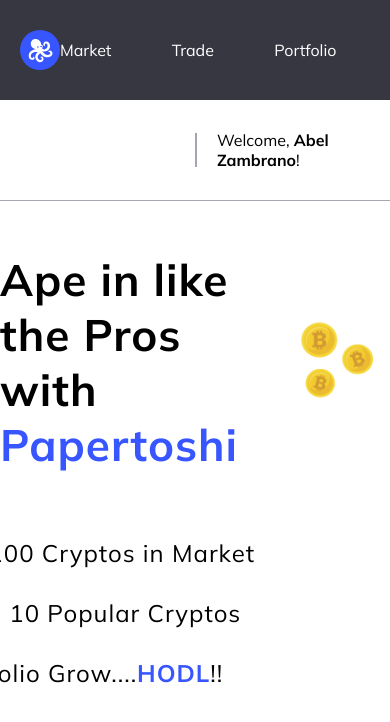
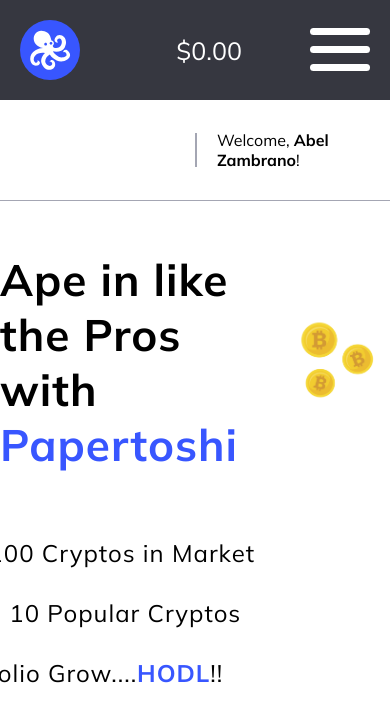
Before and after one commit to Abel-Zambrano/papertoshi, a Next.js app: page / in a window 390 px wide. Shown: the top 722 px of the page. Built offline with nearby package versions, Linux system fonts and the light colour scheme.

Commit message:
add mobile menu button

```diff
--- a/actions/index.js
+++ b/actions/index.js
@@ -171,3 +171,28 @@ export const loadCoins = (coins) => {
     });
   };
 };
+
+// mobileMenu
+export const toggleMenu = () => {
+  return (dispatch) => {
+    dispatch({
+      type: "TOGGLE_MENU",
+    });
+  };
+};
+
+export const openMenu = () => {
+  return (dispatch) => {
+    dispatch({
+      type: "OPEN_MENU",
+    });
+  };
+};
+
+export const closeMenu = () => {
+  return (dispatch) => {
+    dispatch({
+      type: "CLOSE_MENU",
+    });
+  };
+};
--- a/components/Assets.tsx
+++ b/components/Assets.tsx
@@ -26,17 +26,33 @@ const Wrapper = styled.div`
   .icon {
     margin-left: 30px;
   }
+
+  .heading-tablet {
+    @media ${device.tablet} {
+      display: none;
+    }
+  }
 `;
 
 const Cash = styled.p`
   color: var(--white);
   margin-left: 12px;
+  @media ${device.tablet} {
+    margin-left: 0;
+    font-size: 2.5rem;
+  }
 `;
 
 const Total = styled.p`
   font-size: 1rem;
   margin-left: 12px;
   padding-top: 5px;
+
+  .heading-tablet {
+    @media ${device.tablet} {
+      display: none;
+    }
+  }
 `;
 
 type AssetsProps = {
@@ -55,9 +71,9 @@ export default function Assets({ className }: AssetsProps) {
   return (
     <MyAssets className={className}>
       <Wrapper>
-        <GiMoneyStack className="icon" />
+        <GiMoneyStack className={`icon ${className}`} />
         <Cash>{currentAssets}</Cash>
-        <Total>TOTAL</Total>
+        <Total className={className}>TOTAL</Total>
       </Wrapper>
     </MyAssets>
   );
--- /dev/null
+++ b/components/MobileMenuButton.tsx
@@ -0,0 +1,104 @@
+import styled from "styled-components";
+import { device } from "../JS/device";
+import { useSelector, useDispatch } from "react-redux";
+import { toggleMenu } from "../actions";
+
+const MyMobileMenuButton = styled.div`
+  display: none;
+
+  @media ${device.tablet} {
+    display: block;
+    margin-right: 20px;
+    width: 100%;
+
+    &#nav-icon1 {
+      width: 60px;
+      height: 45px;
+      position: relative;
+      /* margin: 50px auto; */ // todo: remove
+      -webkit-transform: rotate(0deg);
+      -moz-transform: rotate(0deg);
+      -o-transform: rotate(0deg);
+      transform: rotate(0deg);
+      -webkit-transition: 0.5s ease-in-out;
+      -moz-transition: 0.5s ease-in-out;
+      -o-transition: 0.5s ease-in-out;
+      transition: 0.5s ease-in-out;
+      cursor: pointer;
+    }
+
+    &#nav-icon1 span {
+      display: block;
+      position: absolute;
+      height: 7px;
+      width: 100%;
+      background: var(--white);
+      border-radius: 9px;
+      opacity: 1;
+      left: 0;
+      -webkit-transform: rotate(0deg);
+      -moz-transform: rotate(0deg);
+      -o-transform: rotate(0deg);
+      transform: rotate(0deg);
+      -webkit-transition: 0.25s ease-in-out;
+      -moz-transition: 0.25s ease-in-out;
+      -o-transition: 0.25s ease-in-out;
+      transition: 0.25s ease-in-out;
+    }
+
+    &#nav-icon1 span:nth-child(1) {
+      top: 0px;
+    }
+
+    &#nav-icon1 span:nth-child(2) {
+      top: 18px;
+    }
+
+    &#nav-icon1 span:nth-child(3) {
+      top: 36px;
+    }
+
+    &#nav-icon1.open span:nth-child(1) {
+      top: 18px;
+      -webkit-transform: rotate(135deg);
+      -moz-transform: rotate(135deg);
+      -o-transform: rotate(135deg);
+      transform: rotate(135deg);
+      background: var(--primary);
+    }
+
+    &#nav-icon1.open span:nth-child(2) {
+      opacity: 0;
+      left: -60px;
+      background: var(--primary);
+    }
+
+    &#nav-icon1.open span:nth-child(3) {
+      top: 18px;
+      -webkit-transform: rotate(-135deg);
+      -moz-transform: rotate(-135deg);
+      -o-transform: rotate(-135deg);
+      transform: rotate(-135deg);
+      background: var(--primary);
+    }
+  }
+`;
+
+export default function MobileMenuButton() {
+  const mobileMenu = useSelector((state: any) => state.mobileMenu);
+  const dispatch = useDispatch();
+
+  return (
+    <MyMobileMenuButton
+      id="nav-icon1"
+      className={`${mobileMenu ? "open" : ""}`}
+      onClick={() => {
+        dispatch(toggleMenu());
+      }}
+    >
+      <span></span>
+      <span></span>
+      <span></span>
+    </MyMobileMenuButton>
+  );
+}
--- a/components/NavLinks.tsx
+++ b/components/NavLinks.tsx
@@ -11,8 +11,7 @@ const MyNavLinks = styled.div`
   height: 400px;
 
   @media ${device.tablet} {
-    height: 100px;
-    width: 500px;
+    display: none;
   }
 
   .nav-list {
@@ -21,10 +20,6 @@ const MyNavLinks = styled.div`
     justify-content: space-between;
     width: 100%;
     list-style: none;
-
-    @media ${device.tablet} {
-      flex-direction: row;
-    }
 
     &__item {
       display: flex;
@@ -42,13 +37,6 @@ const MyNavLinks = styled.div`
         transition: transform 300ms ease-in-out;
         transform: scaleY(0);
       }
-
-      &.border-left:hover::before {
-        transform: scaleY(1);
-        @media ${device.tablet} {
-          transform: scaleY(0);
-        }
-      }
     }
 
     &__wrapper {
@@ -62,51 +50,23 @@ const MyNavLinks = styled.div`
       height: 60px;
       width: 228px;
       transition: background-color 400ms ease-in-out;
-
-      &:hover {
-        background-color: var(--slate-light);
-        @media ${device.tablet} {
-          background-color: transparent;
-        }
-      }
-
-      @media ${device.tablet} {
-        width: auto;
-      }
     }
 
     &__logo {
       display: flex;
       align-items: center;
       margin-left: 30px;
-
-      @media ${device.tablet} {
-        display: none;
-      }
     }
 
     &__link {
       margin-left: 12px;
       color: var(--white);
       transition: color 400ms;
-      :hover {
-        @media ${device.tablet} {
-          color: var(--primary);
-        }
-      }
-      @media ${device.tablet} {
-        margin-left: 0;
-      }
     }
 
     .active {
       border-left: 2px solid var(--primary);
       background-color: var(--slate-light);
-
-      @media ${device.tablet} {
-        border-left: none;
-        background-color: transparent;
-      }
     }
   }
 `;
@@ -125,7 +85,7 @@ export default function NavLinks() {
           return (
             <li
               key={id}
-              // adds active styling based on url
+              // active styling based on url
               className={
                 router.pathname == url
                   ? "nav-list__item active"
--- a/components/SideBar.tsx
+++ b/components/SideBar.tsx
@@ -5,6 +5,7 @@ import { GiOctopus } from "react-icons/gi";
 import USD from "./USD";
 import Assets from "./Assets";
 import { device } from "../JS/device";
+import MobileMenuButton from "./MobileMenuButton";
 
 const MySideBar = styled.div`
   display: flex;
@@ -19,6 +20,7 @@ const MySideBar = styled.div`
     flex-direction: row;
     width: 100%;
     min-width: none;
+    align-items: center;
   }
 
   .heading {
@@ -37,12 +39,19 @@ const MySideBar = styled.div`
       width: 40px;
       border-radius: 50%;
       margin-left: 20px;
+      @media ${device.tablet} {
+        height: 60px;
+        width: 60px;
+      }
     }
 
     &__logo {
       color: var(--white);
       font-size: 2.5rem;
       cursor: pointer;
+      @media ${device.tablet} {
+        font-size: 4.2rem;
+      }
     }
 
     &__title {
@@ -108,6 +117,7 @@ export default function SideBar() {
         <USD className="no-display" />
         <Assets className="heading-tablet" />
       </AssetWrapper>
+      <MobileMenuButton />
     </MySideBar>
   );
 }
--- a/reducers/index.js
+++ b/reducers/index.js
@@ -10,6 +10,7 @@ import confirmReducer from "./confirmReducer";
 import purchaseReducer from "./purchaseReducer";
 import tradeLinkReducer from "./tradeLinkReducer";
 import coinsTradeReducer from "./coinsTradeReducer";
+import mobileMenuReducer from "./mobileMenuReducer";
 
 const allReducers = combineReducers({
   search: searchReducer,
@@ -23,6 +24,7 @@ const allReducers = combineReducers({
   purchase: purchaseReducer,
   tradeLink: tradeLinkReducer,
   coinsTrade: coinsTradeReducer,
+  mobileMenu: mobileMenuReducer,
 });
 
 export default allReducers;
--- /dev/null
+++ b/reducers/mobileMenuReducer.js
@@ -0,0 +1,15 @@
+const mobileMenuReducer = (state = false, action) => {
+  switch (action.type) {
+    case "TOGGLE_MENU":
+      return (state = !state);
+    case "OPEN_MENU":
+      return (state = true);
+    case "CLOSE_MENU":
+      return (state = false);
+    default: {
+      return state;
+    }
+  }
+};
+
+export default mobileMenuReducer;
```
